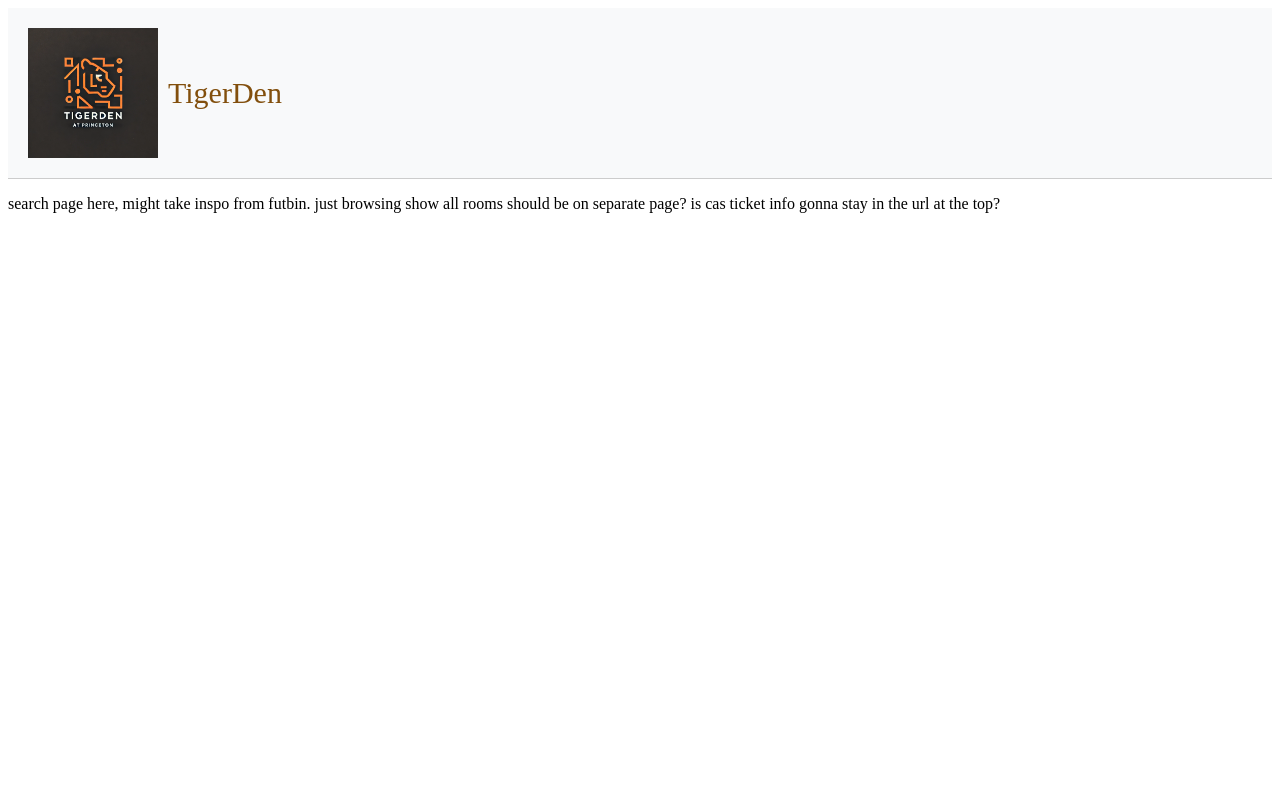
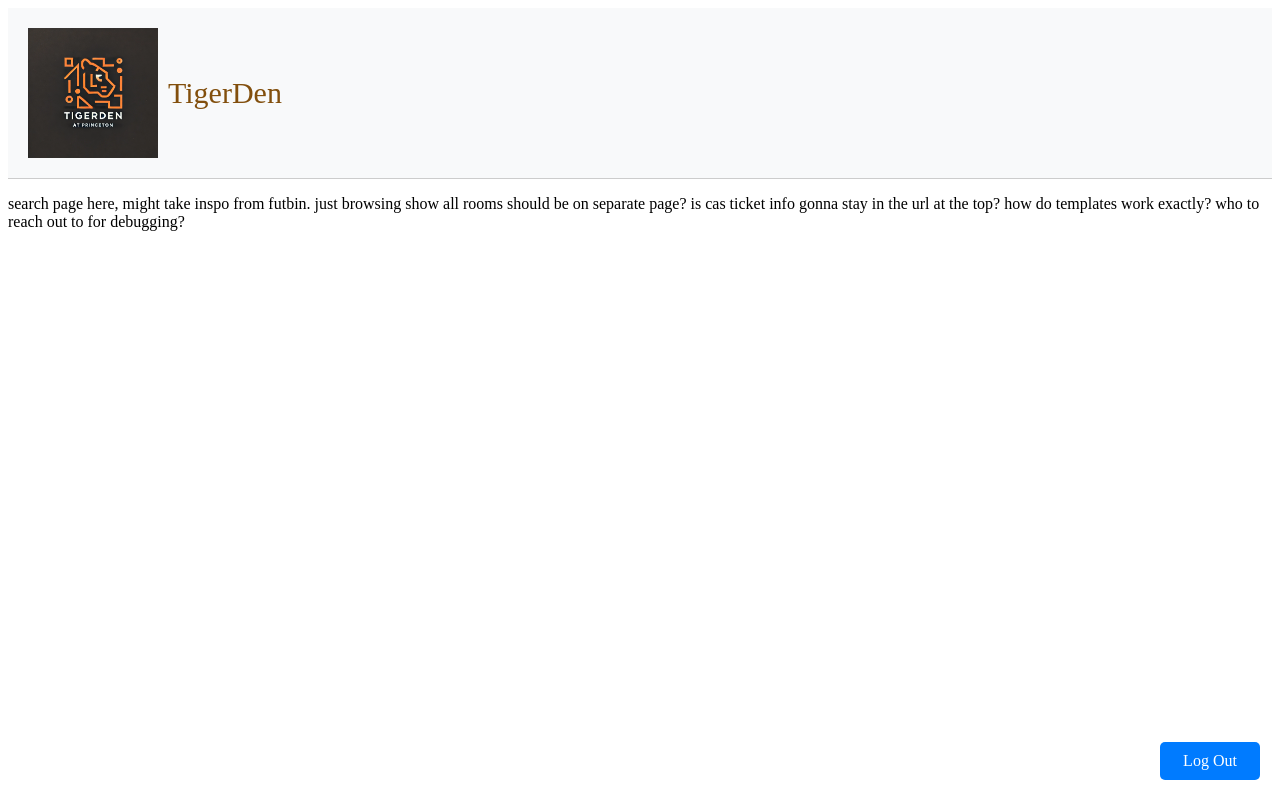
Before and after one commit to LucasTudoras/TigerDen, a Flask app: page /login in a window 1280 px wide. Run offline with Flask 3, Linux system fonts and the light colour scheme; the visitor is signed in with stand-in values (Sample User, id 1).

Commit message:
cleaned html files up

```diff
--- a/FrontEnd/templates/baseandlogout.html
+++ /dev/null
@@ -1,8 +0,0 @@
-{% extends "basic.html" %}
-
-
-{% block content %}
-<div class="logoutContainer">
-    <a href="out" class="loginButton">Log Out</a>
-</div>
-{% endblock %}
--- a/FrontEnd/templates/inland.html
+++ b/FrontEnd/templates/inland.html
@@ -1,5 +1,8 @@
-{% extends "baseandlogout.html" %}
+{% extends "basic.html" %}
 
 {% block content %}
-<p> search page here, might take inspo from futbin. just browsing show all rooms should be on separate page? is cas ticket info gonna stay in the url at the top? </p>
+    <div class="logoutContainer">
+        <a href="out" class="loginButton">Log Out</a>
+    </div>
+<p> search page here, might take inspo from futbin. just browsing show all rooms should be on separate page? is cas ticket info gonna stay in the url at the top? how do templates work exactly? who to reach out to for debugging? </p>
 {% endblock %}
```
